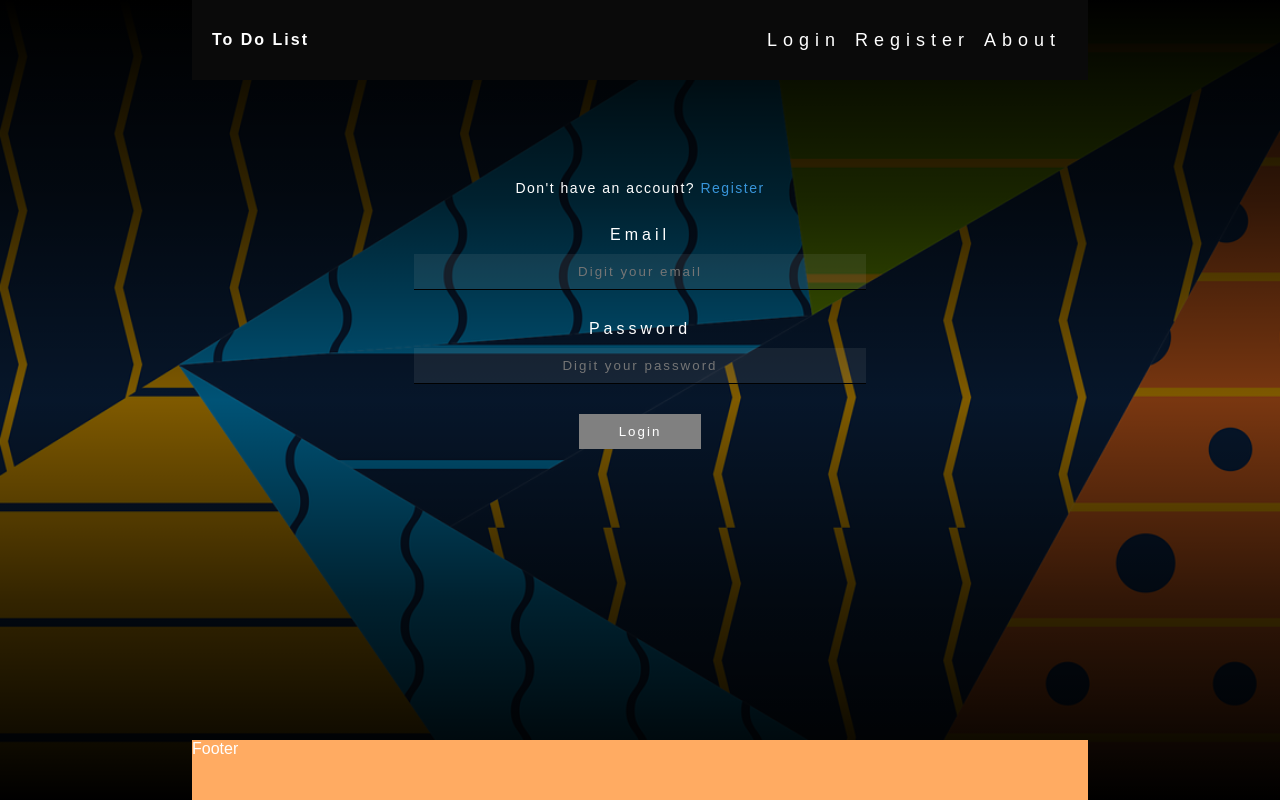
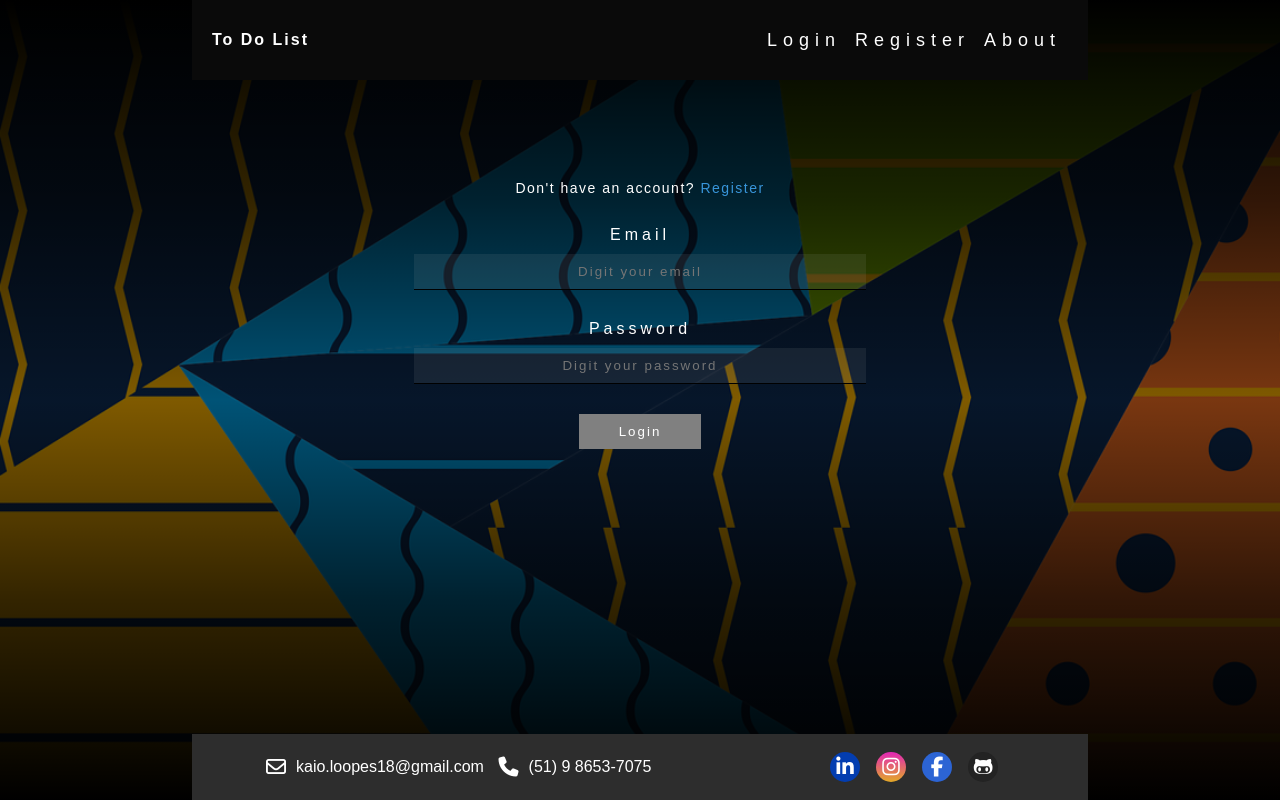
Before and after one commit to KaiooLopes/ToDoListOnline, a React (Create React App) app: page / in a window 1280 px wide. Built offline with nearby package versions, Linux system fonts and the light colour scheme; no server answers.

Commit message:
Finalizando Reformulação

```diff
--- a/src/components/Footer/index.js
+++ b/src/components/Footer/index.js
@@ -1,7 +1,33 @@
-import { ContainerFooter } from "./styles";
+import { ContainerFooter, SocialMidia, Contact } from "./styles";
 
 const Footer = () => {
-  return <ContainerFooter>Footer</ContainerFooter>;
+  return (
+    <ContainerFooter>
+      <Contact>
+        <p>
+          <i class="fa-regular fa-envelope"></i> kaio.loopes18@gmail.com
+        </p>
+
+        <p>
+          <i class="fa-solid fa-phone"></i> (51) 9 8653-7075
+        </p>
+      </Contact>
+      <SocialMidia>
+        <a href="google.com">
+          <i class="fa-brands fa-linkedin-in"></i>
+        </a>
+        <a href="google.com">
+          <i class="fa-brands fa-instagram"></i>
+        </a>
+        <a href="google.com">
+          <i class="fa-brands fa-facebook-f"></i>
+        </a>
+        <a href="google.com">
+          <i class="fa-brands fa-github-alt"></i>
+        </a>
+      </SocialMidia>
+    </ContainerFooter>
+  );
 };
 
 export default Footer;
--- a/src/components/Footer/styles.js
+++ b/src/components/Footer/styles.js
@@ -3,18 +3,83 @@ import styled from "styled-components";
 const desktop = 994;
 
 export const ContainerFooter = styled.div`
+  display: flex;
+  align-items: center;
+  flex-direction: column;
+  justify-content: space-around;
   color: white;
-  padding-bottom: 30px;
-  background-color: #ffab62;
+  background-color: #2d2d2d;
   width: 100%;
-  height: 30px;
-  position: absolute;
+  position: fixed;
+  row-gap: 10px;
+  padding: 10px 0;
   bottom: 0;
   left: 0;
 
   @media (min-width: ${desktop}px) {
+    padding: 18px 0;
     width: 70%;
     left: 15%;
     right: 15%;
+    flex-direction: row;
   }
 `;
+
+export const Contact = styled.div`
+  display: flex;
+  flex-direction: column;
+  width: 400px;
+  justify-content: space-between;
+
+  p {
+    width: 100%;
+    display: flex;
+    align-items: center;
+    justify-content: center;
+    i {
+      font-size: 20px;
+      margin-right: 10px;
+    }
+  }
+
+  @media (min-width: ${desktop}px) {
+    flex-direction: row;
+  }
+`;
+export const SocialMidia = styled.div`
+  width: 200px;
+  display: flex;
+  align-items: center;
+  justify-content: space-evenly;
+
+  a {
+    font-size: 20px;
+    width: 30px;
+    height: 30px;
+    justify-content: center;
+    align-items: center;
+    display: flex;
+    border-radius: 50px;
+    transition: 0.4s;
+    cursor: pointer;
+    color: white;
+    text-decoration: none;
+
+    &:hover {
+      transform: scale(1.1);
+    }
+  }
+
+  a:nth-child(1) {
+    background-color: #033db0;
+  }
+  a:nth-child(2) {
+    background-image: linear-gradient(#e326b6, #e3a926);
+  }
+  a:nth-child(3) {
+    background-color: #2c64d4;
+  }
+  a:nth-child(4) {
+    background-color: #232323;
+  }
+`;
```
